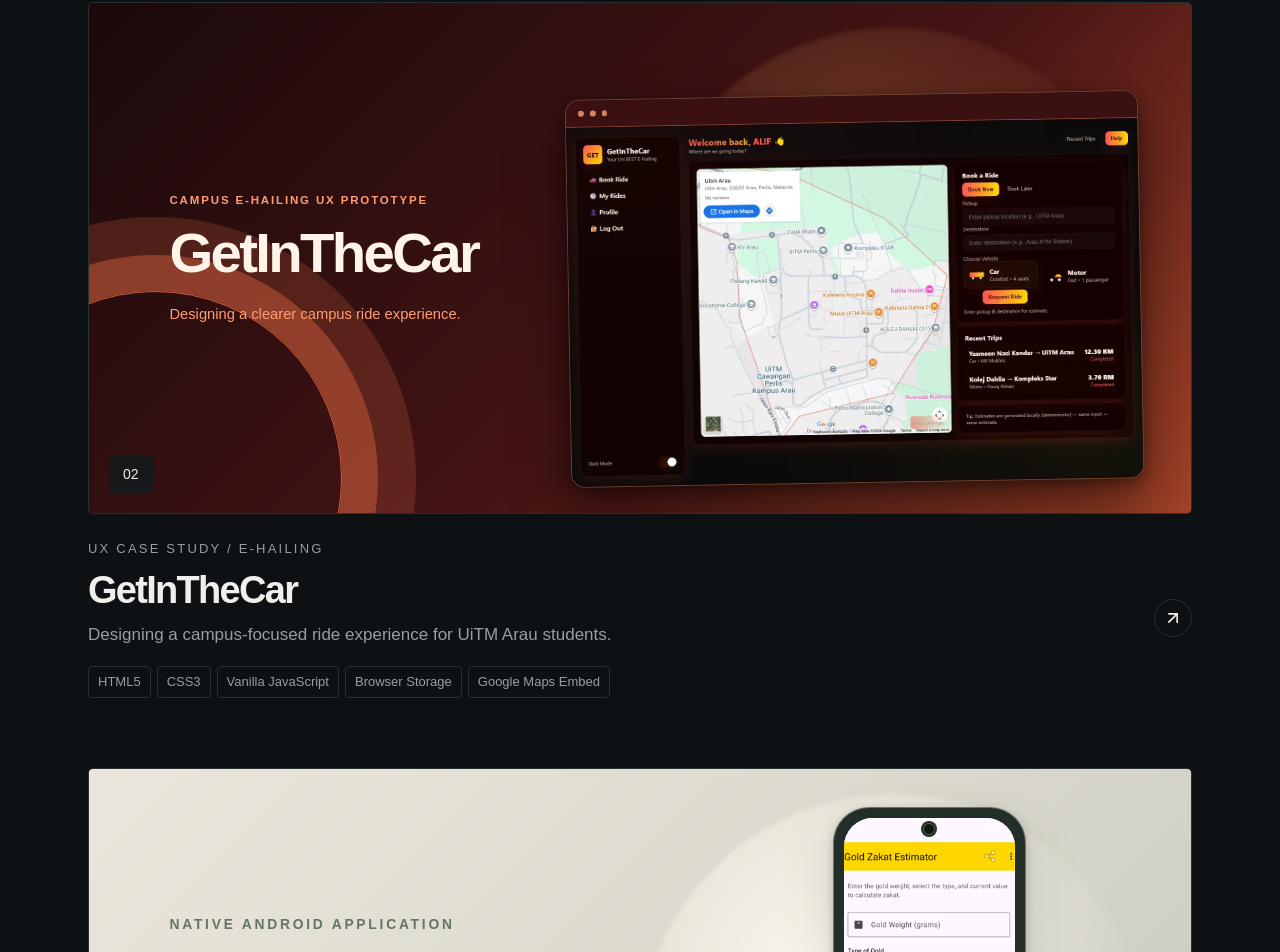
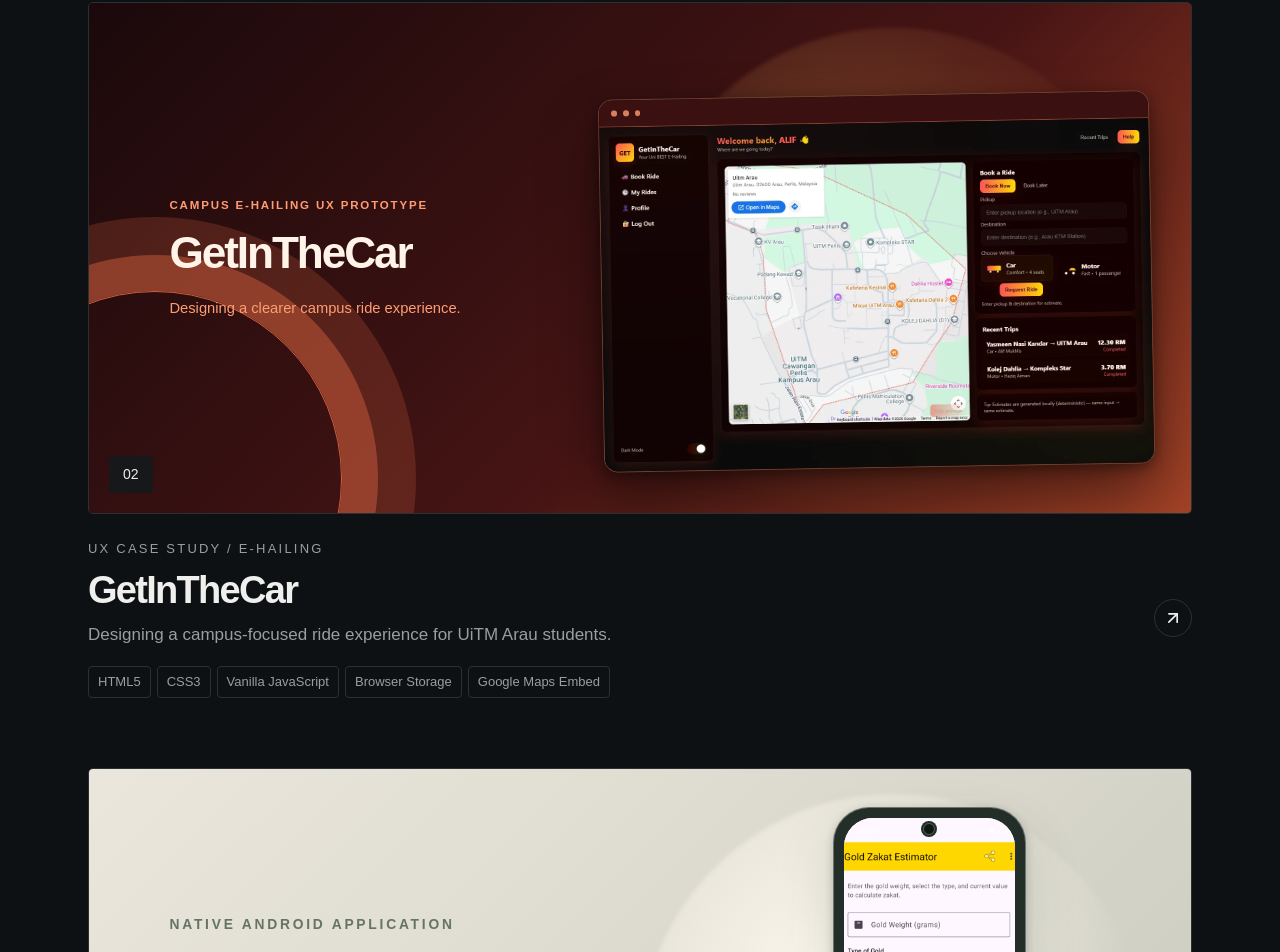
Before and after one commit to alifmukhlis06-svg/portfolio, a Next.js app: page /portfolio/projects in a window 1280 px wide. Shown: the part 1283-2235 px from the top of the page. Built offline with nearby package versions, Linux system fonts and the light colour scheme.

Commit message:
Fix GetInTheCar cover spacing

```diff
--- a/app/globals.css
+++ b/app/globals.css
@@ -70,6 +70,12 @@
 .project-cover-typographic-mark{position:absolute;z-index:2;right:9%;top:19%;width:31%;aspect-ratio:1;display:flex;flex-direction:column;align-items:center;justify-content:center;border:1px solid var(--cover-line);border-radius:50%;color:var(--cover-ink);background:color-mix(in srgb,var(--cover-glow) 52%,transparent);box-shadow:0 0 0 28px color-mix(in srgb,var(--cover-line) 18%,transparent),0 28px 60px #334c3d24;text-align:center}
 .project-cover-typographic-mark strong{font-size:clamp(48px,7vw,92px);line-height:.9;letter-spacing:-.07em}
 .project-cover-typographic-mark span{max-width:65%;margin-top:9%;font-size:clamp(8px,.8vw,12px);line-height:1.35;letter-spacing:.13em;text-transform:uppercase}
+
+@media(min-width:761px){
+  .project-cover-sunset .project-cover-copy{width:37%}
+  .project-cover-sunset .project-cover-title-short{font-size:clamp(32px,3.45vw,50px);white-space:nowrap}
+  .project-cover-sunset .project-cover-window{right:3.5%;width:50%}
+}
 
 @media(max-width:760px){
   .project-list-image-designed>span{bottom:8px}
```
